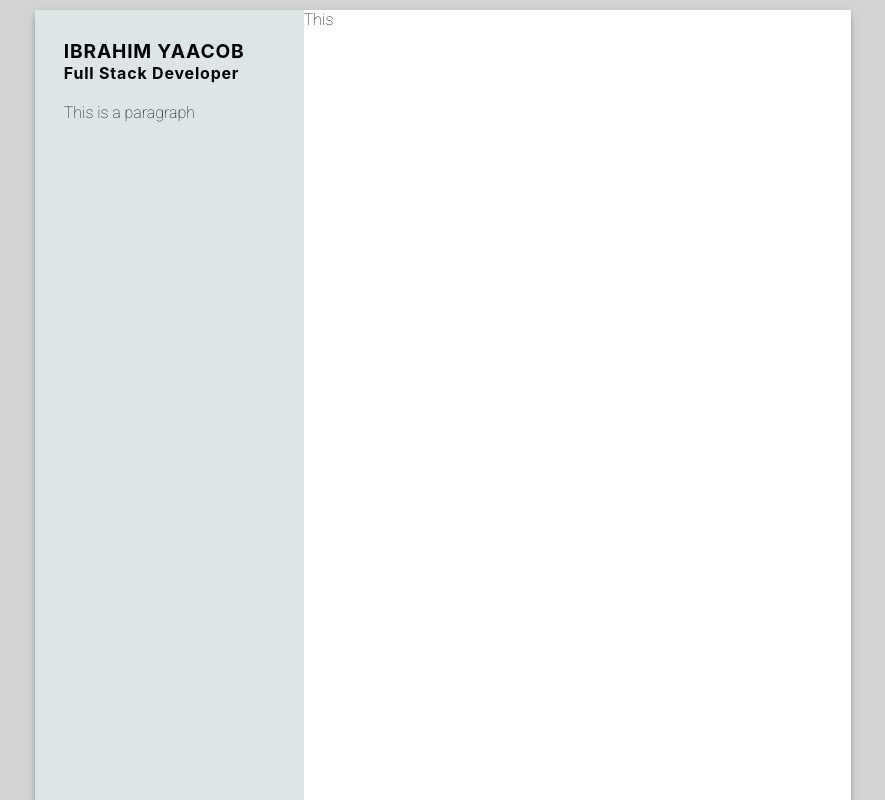
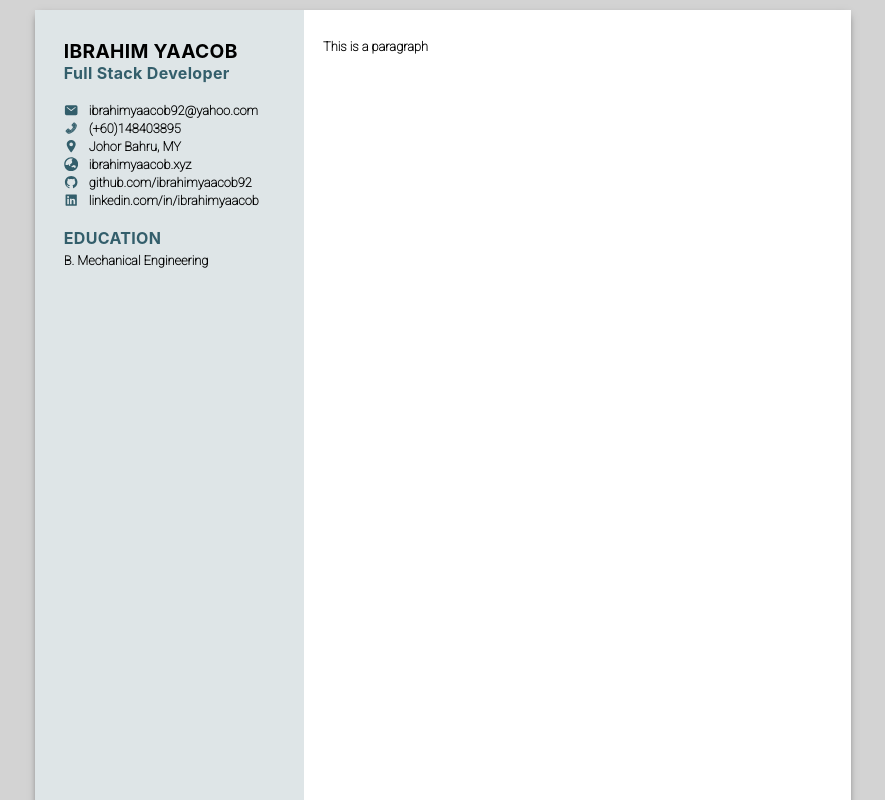
Before and after one commit to ibrahimyaacob92/react-portfolio, a React (Create React App) app: page /resume in a window 1280 px wide. Shown: the top 800 px of the page, without its empty margins (197-1082 px from the left). Built offline with nearby package versions, Linux system fonts and the light colour scheme; a web font is replaced by a local one.

Commit message:
resume contacts

```diff
--- a/src/App.css
+++ b/src/App.css
@@ -1,5 +1,8 @@
-html, body {
-  font-family: 'roboto';
+@import "styles/Variables.css";
+
+html,
+body {
+  font-family: "roboto";
   margin: 0;
   padding: 0;
   display: flex;
@@ -26,39 +29,44 @@ html, body {
 ::-webkit-scrollbar-thumb:hover {
   background: #555;
 }
+
+a {
+  text-decoration: none;
+  color: inherit;
+}
+
 h1 {
   padding: 0;
   margin: 0;
-  letter-spacing: .3rem;
+  letter-spacing: 0.3rem;
   font-size: 2em;
   font-weight: 300;
-  font-family: 'Averia Serif Libre';
+  font-family: "Averia Serif Libre";
   text-transform: uppercase;
 }
 
 h2 {
   padding: 0;
   margin: 0;
-  letter-spacing: .3rem;
+  letter-spacing: 0.3rem;
   font-size: 1.1em;
   font-weight: 300;
-  font-family: 'Averia Serif Libre';
+  font-family: "Averia Serif Libre";
   text-transform: uppercase;
 }
 
 h3 {
   padding: 0;
   margin: 0;
-  letter-spacing: .1rem;
+  letter-spacing: 0.1rem;
   font-size: 1.1em;
   font-weight: bold;
-  font-family: 'Averia Serif Libre';
+  font-family: "Averia Serif Libre";
 }
 
-
-h4{
+h4 {
   font-size: 1.1em;
-  margin:0;
+  margin: 0;
   padding-bottom: 5px;
   color: rgb(30, 106, 136);
 }
@@ -66,51 +74,49 @@ h4{
 p {
   padding: 0;
   margin: 0;
-  letter-spacing: .05rem;
-
+  letter-spacing: 0.05rem;
 }
 
-.more{
+.more {
   font-style: italic;
 }
 
-.bg-flex{
+.bg-flex {
   width: 100%;
   position: absolute;
   display: flex;
-  justify-content:space-between;
+  justify-content: space-between;
   justify-items: flex-end;
   opacity: 0.3 !important;
   font-size: 320px;
 }
 
-.django-bg{
-  color:rgb(46, 107, 54);
+.django-bg {
+  color: rgb(46, 107, 54);
 }
 
-.react-bg{
-  color:rgb(23, 173, 223);
+.react-bg {
+  color: rgb(23, 173, 223);
 }
 
-@media only screen and (max-width:600px){
-  .bg-flex{
+@media only screen and (max-width: 600px) {
+  .bg-flex {
     flex-direction: column;
     font-size: 200px;
     padding-top: 10px;
     justify-content: space-evenly;
-    justify-items:start;
+    justify-items: start;
     row-gap: 20px;
     opacity: 0.2 !important;
   }
-  .django-bg{
+  .django-bg {
     margin-right: 40px;
     margin-top: 25px;
-    height:180px;
+    height: 180px;
   }
-
 }
 
-.skill-grid{
+.skill-grid {
   padding: 3% 8%;
   text-align: left;
   display: grid;
@@ -119,18 +125,18 @@ p {
   row-gap: 30px;
 }
 
-@media only screen and (max-width:650px){
-  .skill-grid{
+@media only screen and (max-width: 650px) {
+  .skill-grid {
     grid-template-columns: 1fr;
   }
 
-  h1,h2{
+  h1,
+  h2 {
     letter-spacing: 0.1rem;
   }
 }
 
-
-.square-tags{
+.square-tags {
   display: flex;
   flex-wrap: wrap;
   row-gap: 5px;
@@ -138,7 +144,7 @@ p {
   margin-top: 10px;
 }
 
-.square-tags span{
+.square-tags span {
   padding: 5px;
   font-weight: bold;
   color: white;
@@ -147,13 +153,13 @@ p {
   font-size: 0.9em;
 }
 
-.square-tags span:hover{
-  color:black;
+.square-tags span:hover {
+  color: black;
   background-color: transparent;
   transition: 0.5s;
 }
 
-.accent-pill{
+.accent-pill {
   background-color: rgb(130, 204, 121);
   padding: 3px 10px;
   color: white;
@@ -162,8 +168,8 @@ p {
   border-bottom-right-radius: 10px;
 }
 
-.accent-pill:hover{
-  color:black;
+.accent-pill:hover {
+  color: black;
   background-color: transparent;
   transition: 0.5s;
 }
--- /dev/null
+++ b/src/data/data.js
@@ -0,0 +1,51 @@
+import { AiFillGithub, AiTwotonePhone, AiFillLinkedin } from "react-icons/ai";
+import { IoLocationSharp, IoMail } from "react-icons/io5";
+import { FaGlobeAsia } from "react-icons/fa";
+
+export const contactsData = [
+  {
+    icon: IoMail,
+    label: "Email",
+    value: "ibrahimyaacob92@yahoo.com",
+    link: "mailto:ibrahimyaacob92@yahoo.com",
+  },
+  {
+    icon: AiTwotonePhone,
+    label: "Phone",
+    value: "(+60)148403895",
+    link: "https://api.whatsapp.com/send?phone=60148403895",
+  },
+  {
+    icon: IoLocationSharp,
+    label: "Location",
+    value: "Johor Bahru, MY",
+    link: "https://www.google.com/maps/place/Johor+Bahru,+Johor/@1.5448504,103.5695405,11z/data=!3m1!4b1!4m5!3m4!1s0x31da12c6d36b3a27:0xd5f4b21db593d4f5!8m2!3d1.492659!4d103.7413591",
+  },
+  {
+    icon: FaGlobeAsia,
+    label: "Portfolio",
+    value: "ibrahimyaacob.xyz",
+    link: "https://ibrahimyaacob.xyz/",
+  },
+  {
+    icon: AiFillGithub,
+    label: "GitHub",
+    value: "github.com/ibrahimyaacob92",
+    link: "https://github.com/ibrahimyaacob92",
+    // value: "https://bit.ly/2SSBeH7",
+  },
+  {
+    icon: AiFillLinkedin,
+    label: "LinkedIn",
+    value: "linkedin.com/in/ibrahimyaacob",
+    link: "https://www.linkedin.com/in/ibrahim-yaacob",
+    // value: "https://bit.ly/3tYkJpQ",
+  },
+];
+
+// high level only
+export const education = {
+  course:"B. Mechanical Engineering",
+  university:"University Technology Malaysia"
+
+}
--- a/src/data/rawdata.json
+++ /dev/null
@@ -1,3 +0,0 @@
-{
-    "asdasd":"asdfas"
-}
--- a/src/modules/Resume.js
+++ b/src/modules/Resume.js
@@ -1,5 +1,6 @@
 import React from "react";
 import "../styles/Resume.css";
+import { contactsData, education } from "../data/data.js";
 
 const Resume = () => {
   return (
@@ -8,12 +9,24 @@ const Resume = () => {
         <div className="side-pane">
           <div>
             <h1>Ibrahim Yaacob</h1>
-            <h2 className="italic">Full Stack Developer</h2>
+            <h2 className="accent">Full Stack Developer</h2>
           </div>
-
+          <div className="contacts">
+            {contactsData.map((item) => (
+              <>
+                <item.icon className="accent" />
+                <a href={item.link}>{item.value}</a>
+              </>
+            ))}
+          </div>
+          <div>
+            <h2 className="header">Education</h2>
+            <p>{education.course}</p>
+          </div>
+        </div>
+        <div className="main-pane">
           <p>This is a paragraph</p>
         </div>
-        <div>This</div>
       </div>
     </div>
   );
--- a/src/styles/Resume.css
+++ b/src/styles/Resume.css
@@ -16,36 +16,70 @@
   grid-template-columns: 2.8in auto;
 }
 
-.resume h1,h2,h3{
+.resume h1,
+h2,
+h3 {
   font-family: -apple-system, BlinkMacSystemFont, "Segoe UI", Roboto, Oxygen,
     Ubuntu, Cantarell, "Open Sans", "Helvetica Neue", sans-serif;
   font-weight: bolder;
-  letter-spacing: 0.05rem;
+  letter-spacing: 0.02rem;
 }
 
-.resume h1{
+.resume h1 {
   font-size: 1.2rem;
 }
 
-.resume h2{
+.resume h2 {
   font-size: 1rem;
   text-transform: none;
 }
 
-.resume p{
+.resume a,
+.resume span,
+.resume p {
   letter-spacing: normal;
-  font-weight: normal;
+  font-weight: bold;
+  font-size: 0.8rem;
 }
 
-.side-pane{
+.main-pane,
+.side-pane {
   padding: 0.3in;
-  padding-right: 0;
-  background: rgb(222, 229, 231);
   display: flex;
   flex-direction: column;
   row-gap: 20px;
 }
 
+.side-pane {
+  padding-right: 0;
+  background: rgb(222, 229, 231);
+}
+
+.main-pane {
+  background-color: white;
+  padding-left: 0.2in;
+}
+
+.accent {
+  color: var(--accent);
+}
+
+.resume .contacts {
+  display: grid;
+  grid-template-columns: 25px auto;
+  font-size: 0.9em;
+  row-gap: 3px;
+}
+
+.resume .header {
+  text-transform: uppercase;
+  color: var(--accent);
+  margin-bottom: 5px;
+}
+
+.resume a:hover {
+  color: var(--accent);
+}
 
 @media print {
   html {
@@ -63,7 +97,7 @@
     box-shadow: none;
   }
 
-  .grey-background{
+  .grey-background {
     padding: 0;
   }
 }
--- /dev/null
+++ b/src/styles/Variables.css
@@ -0,0 +1,3 @@
+:root {
+  --accent: rgb(51, 94, 107);
+}
```
Also changed, not shown: src/modules/FavIcons.jsx (added), 1 other file (tests, documents, lock files or other folders).
